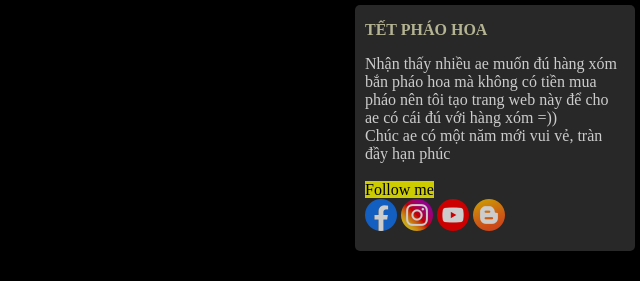
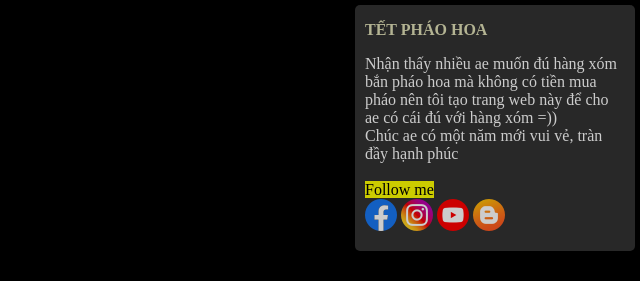
Before and after one commit to anh-dz/Phaohoa, a plain HTML site: page index.html in a window 1280 px wide. Shown: the top 281 px of the page, 640-1280 px from the left. Drawn offline with Linux system fonts and the light colour scheme.

Commit message:
Update index.html

```diff
--- a/index.html
+++ b/index.html
@@ -7,7 +7,7 @@
 <body>
 <div id="info">
 	<p style="color:#e1e1b8;" ><b>TẾT PHÁO HOA</b></p>
-	<p>Nhận thấy nhiều ae muốn đú hàng xóm bắn pháo hoa mà không có tiền mua pháo nên tôi tạo trang web này để cho ae có cái đú với hàng xóm =)) <br>Chúc ae có một năm mới vui vẻ, tràn đầy hạn phúc <br><br><mark>Follow me</mark><br> <a href="https://www.facebook.com/minkalexvina/"><img src='facebook.png'/></a>  <a href="https://www.instagram.com/minkalexvina/"><img src='instagram.png'/></a>  <a href="https://www.youtube.com/c/MinkAlexVina"><img src='youtube.png'/></a>  <a href="https://chuyendanit.blogspot.com/"><img src='blog.png'/></a></p>
+	<p>Nhận thấy nhiều ae muốn đú hàng xóm bắn pháo hoa mà không có tiền mua pháo nên tôi tạo trang web này để cho ae có cái đú với hàng xóm =)) <br>Chúc ae có một năm mới vui vẻ, tràn đầy hạnh phúc <br><br><mark>Follow me</mark><br> <a href="https://www.facebook.com/minkalexvina/"><img src='facebook.png'/></a>  <a href="https://www.instagram.com/minkalexvina/"><img src='instagram.png'/></a>  <a href="https://www.youtube.com/c/MinkAlexVina"><img src='youtube.png'/></a>  <a href="https://chuyendanit.blogspot.com/"><img src='blog.png'/></a></p>
 </div>
 <canvas id="canvas">Trình duyệt đểu quá web không chạy được =((</canvas>
 <script type="text/javascript" src="script.js"> </script>
```
